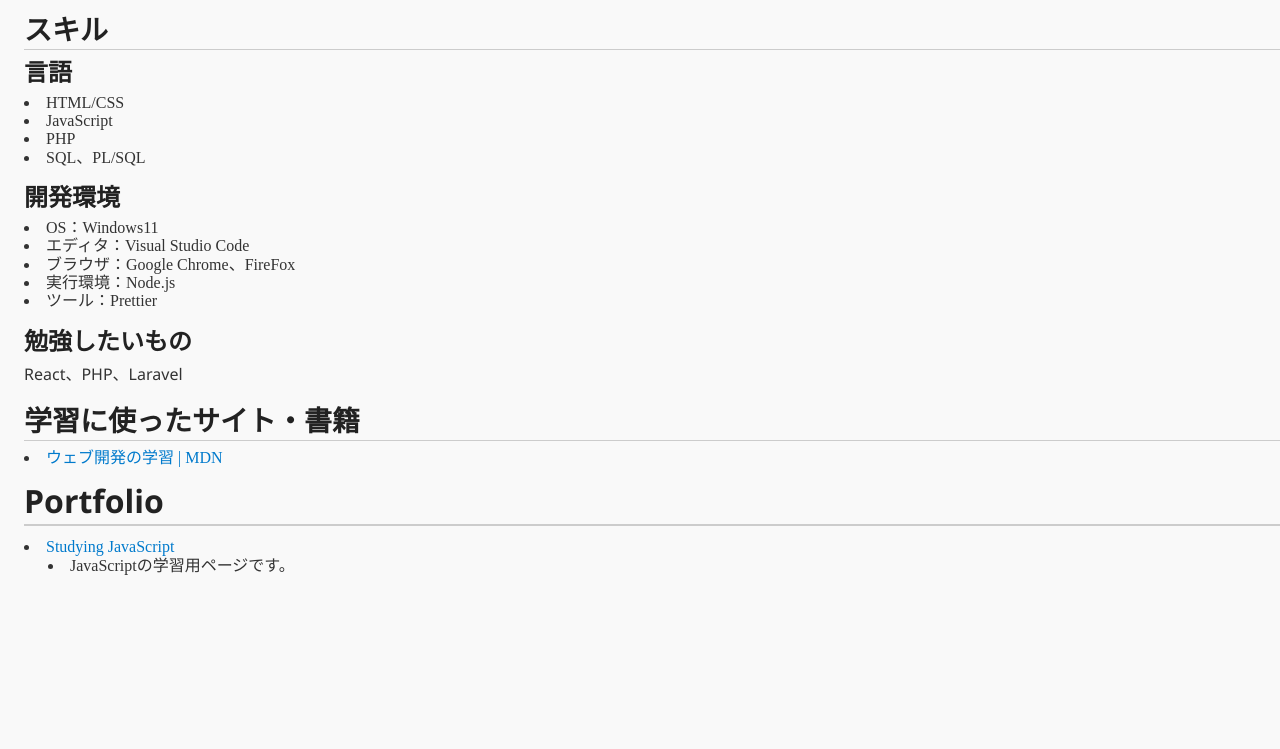
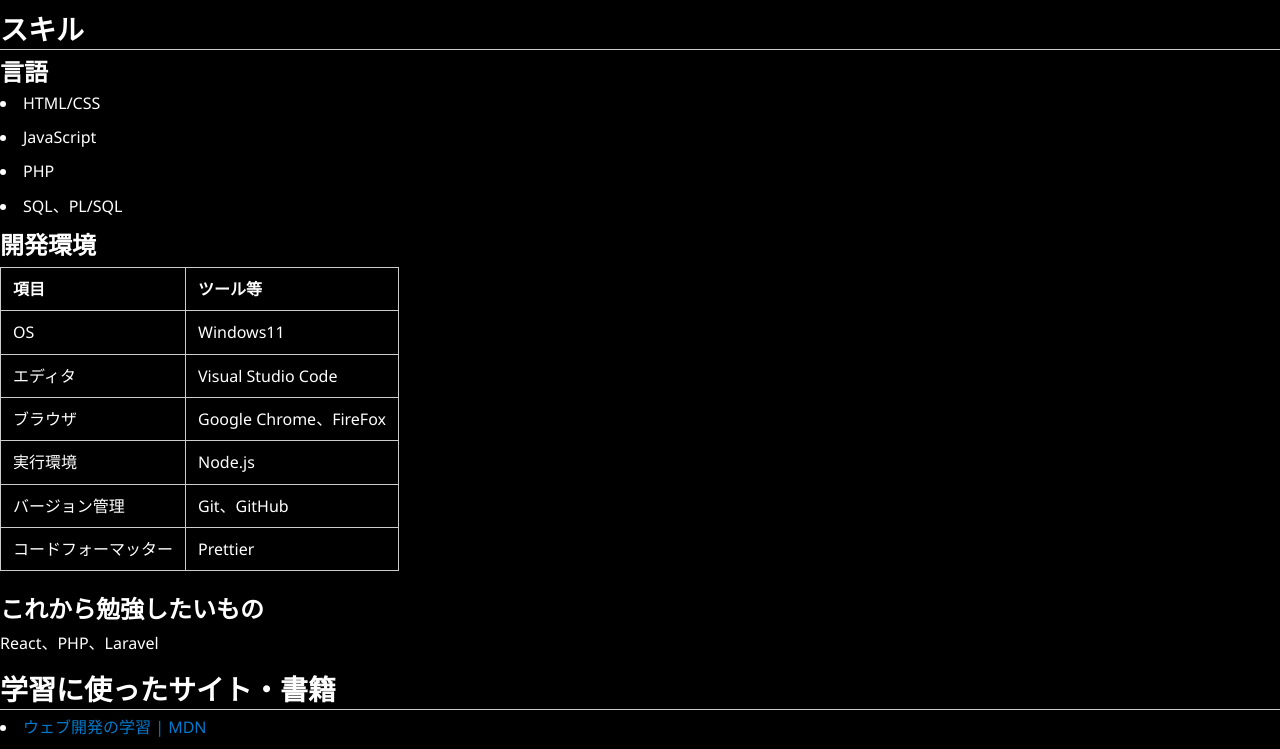
Before and after one commit to portfoliobysk/portfoliobysk.github.io, a plain HTML site: page index.html in a window 1280 px wide. Shown: the part 242-991 px from the top of the page. Before the commit the page ends 833 px from the top, so only its background shows below. Drawn offline with Linux system fonts and the light colour scheme.

Commit message:
背景色変更、テーブル追加

```diff
--- a/index.html
+++ b/index.html
@@ -26,15 +26,39 @@
       </ul>
 
     <h4>開発環境</h4>
-      <ul>
-        <li>OS：Windows11</li>
-        <li>エディタ：Visual Studio Code</li>
-        <li>ブラウザ：Google Chrome、FireFox</li>
-        <li>実行環境：Node.js</li>
-        <li>ツール：Prettier</li>
-      </ul>
+        <table>
+          <thead>
+            <th>項目</th>
+            <th>ツール等</th>
+          </tr>
+          </thead>
+          <tr>
+            <td>OS</td>
+            <td>Windows11</td>
+          </tr>
+          <tr>
+            <td>エディタ</td>
+            <td>Visual Studio Code</td>
+          </tr>
+          <tr>
+            <td>ブラウザ</td>
+            <td>Google Chrome、FireFox</td>
+          </tr>
+          <tr>
+            <td>実行環境</td>
+            <td>Node.js</td>
+          </tr>
+          <tr>
+            <td>バージョン管理</td>
+            <td>Git、GitHub</td>
+          </tr>
+          <tr>
+            <td>コードフォーマッター</td>
+            <td>Prettier</td>
+          </tr>
+      </table>
 
-    <h4>勉強したいもの</h4>
+    <h4>これから勉強したいもの</h4>
       <p>React、PHP、Laravel</p>
 
     <h3>学習に使ったサイト・書籍</h3>
--- a/styles/style.css
+++ b/styles/style.css
@@ -1,21 +1,19 @@
 body {
     margin: 0;
     padding: 0;
-    background-color: #f9f9f9;
-    color: #333;
+    background-color: #000000;
 }
 
 /* Font styles */
-h1, h2, h3, h4, h5, h6, p {
+h1, h2, h3, h4, h5, h6, p, table, li, a {
     font-family: 'Segoe UI', Tahoma, Geneva, Verdana, sans-serif;
-    margin-left: 1.5rem;
     margin-bottom: 1rem;
+    color: #ffffff;
 }
 
 h1 {
     font-size: 2.5rem;
     font-weight: bold;
-    color: #222;
     margin-bottom: 1rem;
     letter-spacing: 1px;
 }
@@ -23,7 +21,6 @@
 h2 {
     font-size: 2rem;
     font-weight: bold;
-    color: #222;
     margin-bottom: 0.75rem;
     border-bottom: 2px solid #ccc;
     padding-bottom: 0.25rem;
@@ -32,7 +29,6 @@
 h3 {
     font-size: 1.75rem;
     font-weight: bold;
-    color: #222;
     margin-bottom: 0.5rem;
     border-bottom: 1px solid #ccc;
     padding-bottom: 0.25rem;
@@ -41,7 +37,6 @@
 h4 {
     font-size: 1.5rem;
     font-weight: bold;
-    color: #222;
     margin-bottom: 0.5rem;
 }
 
@@ -62,6 +57,15 @@
 /* List styles */
 ul {
     list-style: inside;
-    margin-left: 1.5rem;
-    margin-bottom: 1rem;
 }
+
+/* Table styles */
+table {
+    margin-bottom: 1.5rem;
+}
+
+th, td {
+    border: 1px solid #ccc;
+    padding: 0.75rem;
+    text-align: left;
+}
```
